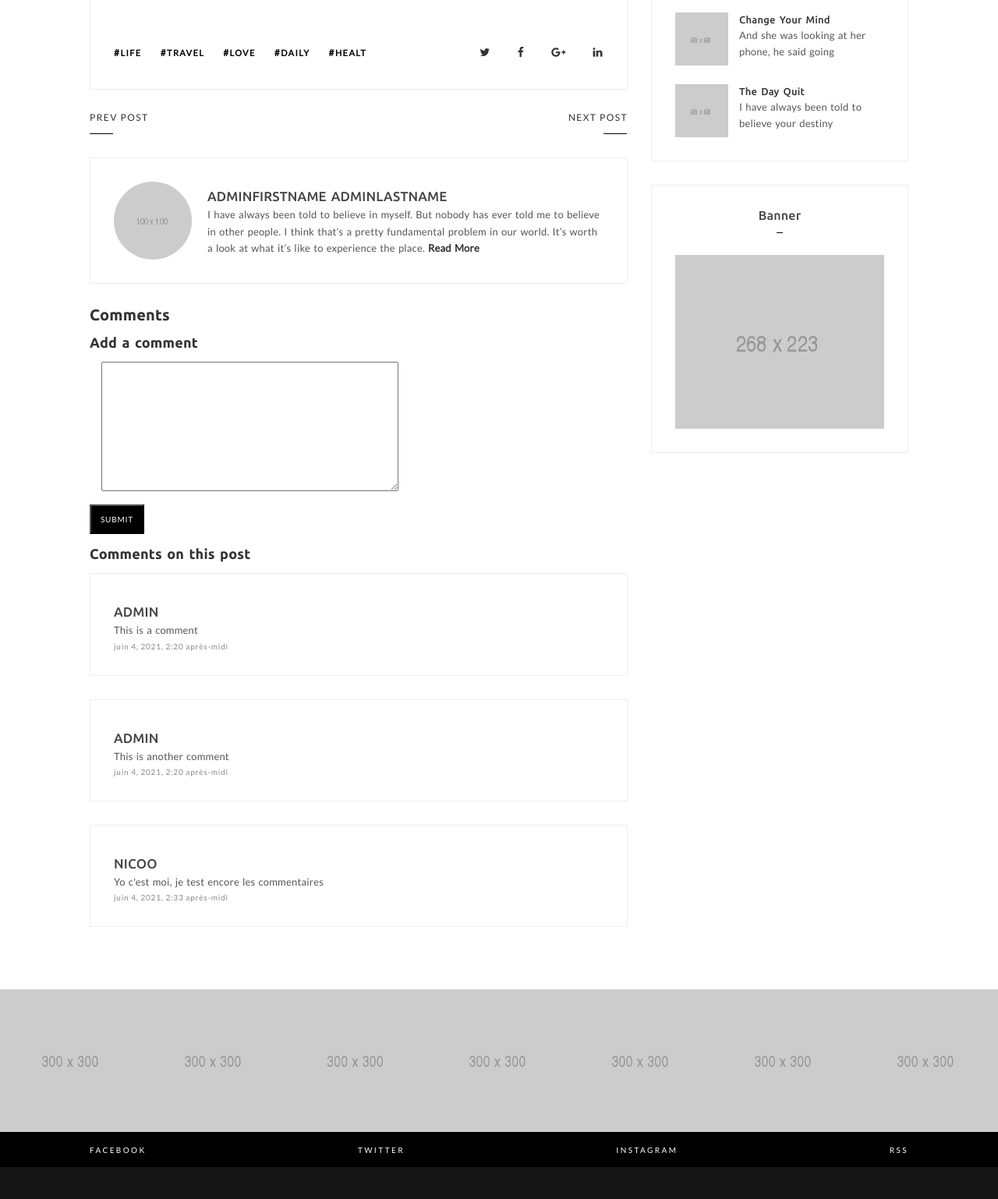
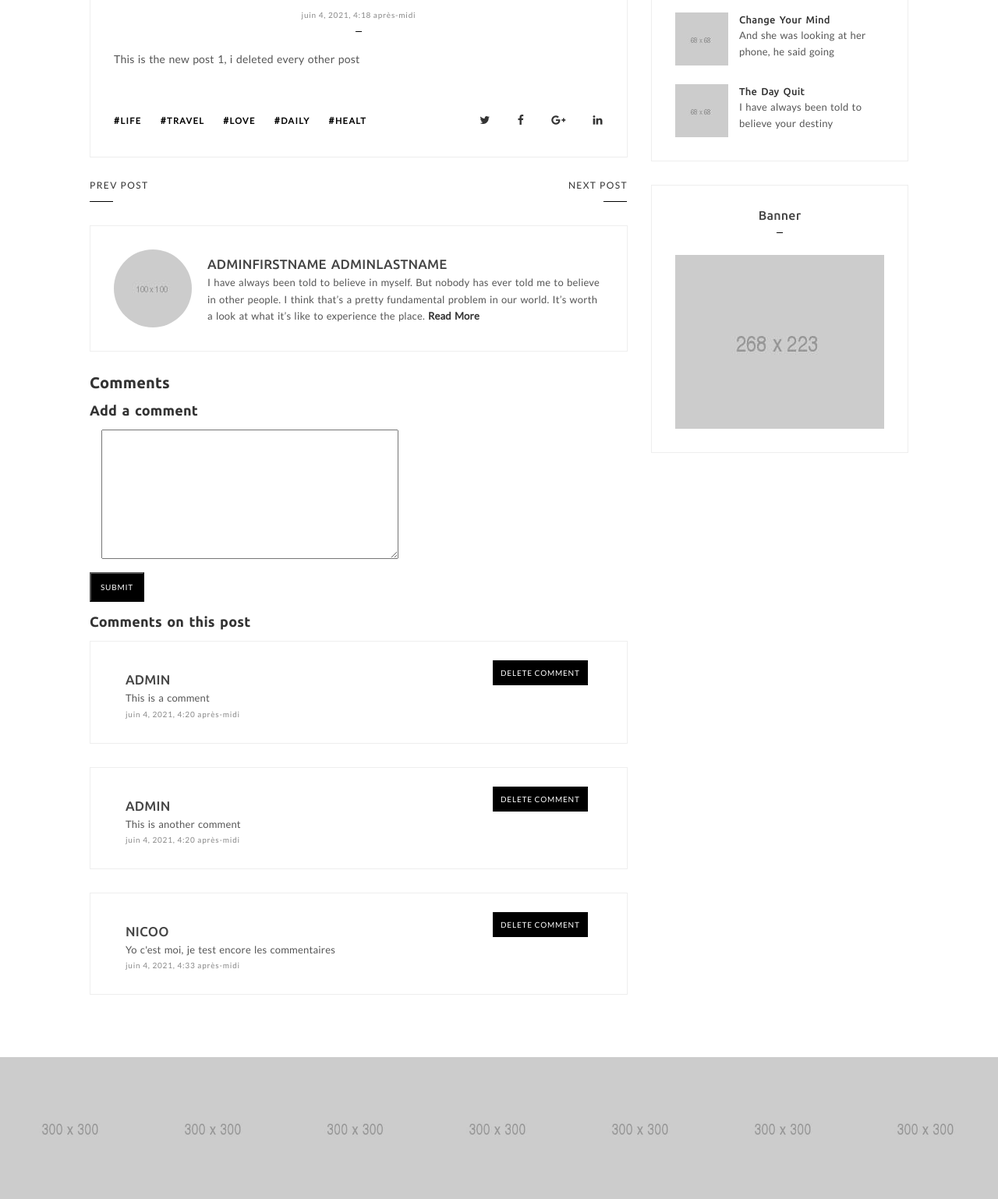
Before and after one commit to Nicolas-lrt/xdeberata, a Django app: a page that uses templates/blog/post.html in a window 1280 px wide. Shown: the part 836-2374 px from the top of the page at 78% size. Run offline with Django 3.2, Linux system fonts and the light colour scheme; a user stored in the database is signed in; data comes from the database, SQL or seed files in the repository; both versions use the stored data as it was after the commit; some libraries are stand-ins or nearby versions.

Commit message:
blog bientot ok

```diff
--- a/blog/urls.py
+++ b/blog/urls.py
@@ -12,6 +12,8 @@
     path('post/<slug:slug>', views.postPage, name='post_detail'),
     path('post-list', views.postList, name='post-list'),
     path('add-post', views.add_post, name='add-post'),
+    path('delete-p/<str:pk>', views.delete_post, name='delete-post'),
+    path('delete-c/<str:pk>', views.delete_comment, name='delete-comment'),
 ]
 
 if settings.DEBUG:
--- a/blog/views.py
+++ b/blog/views.py
@@ -1,11 +1,12 @@
 from django.shortcuts import render, redirect
+from slugify import slugify
 
 from account.decorators import admin_only
 from account.models import Account
 from .forms import CommentForm, CommentLoggedForm, AddPost
 
 # Create your views here.
-from blog.models import Post
+from blog.models import Post, Comments
 
 
 def index(request):
@@ -27,6 +28,10 @@
 def postPage(request, slug):
     post = Post.objects.get(slug=slug)
     logged = request.user.is_authenticated
+    admin = 0
+    for group in request.user.groups.all():
+        if group.name == 'admin':
+            admin = 1
     if request.method == 'POST':
         if logged:
             form = CommentLoggedForm(request.POST)
@@ -52,28 +57,48 @@
     else:
         form = CommentForm()
 
-    return render(request, 'blog/post.html', {'post': post, 'form': form})
+    return render(request, 'blog/post.html', {'post': post, 'form': form, 'admin': admin})
 
 
 def postList(request):
     posts = Post.objects.all()
+    admin = 0
+    for group in request.user.groups.all():
+        if group.name == 'admin':
+            admin = 1
+    return render(request, 'blog/post-list.html', {'posts': posts, 'admin': admin})
 
-    return render(request, 'blog/post-list.html', {'posts': posts})
+
+@admin_only
+def delete_post(request, pk):
+    post = Post.objects.get(id=pk)
+    post.delete()
+    return redirect('post-list')
+
+
+@admin_only
+def delete_comment(request, pk):
+    comment = Comments.objects.get(id=pk)
+    comment.delete()
+    return redirect(request.META.get('HTTP_REFERER'))
 
 
 @admin_only
 def add_post(request):
     author = Account.objects.get(user_id=request.user.id)
+    form = AddPost()
     if request.method == 'POST':
         form = AddPost(request.POST)
         if form.is_valid():
+            title = request.POST.get('title')
+            slug = slugify(title)
             post = Post(author_id=author.id,
-                        title=request.POST.get('title'),
+                        title=title,
                         body=request.POST.get('body'),
-                        main_img=request.POST.get('main_img'))
+                        main_img=request.FILES["main_img"],
+                        slug=slug)
             post.save()
 
             return redirect('post-list')
-    else:
-        form = AddPost()
+
     return render(request, 'blog/add-post.html', {'form': form})
--- a/projet/settings.py
+++ b/projet/settings.py
@@ -108,7 +108,7 @@
 
 LANGUAGE_CODE = 'fr-fr'
 
-TIME_ZONE = 'UTC'
+TIME_ZONE = 'Europe/Paris'
 
 USE_I18N = True
 
--- a/templates/account/connexion.html
+++ b/templates/account/connexion.html
@@ -38,7 +38,7 @@
         {% endfor %}
     </form>
     <br>
-    <h2>Pas de compte ? <a style="text-decoration: underline" href="{% url 'sign_in' %}">Cliquez ici pour vous inscrire</a></h2>
+    <h4>Pas de compte ? <a style="text-decoration: underline" href="{% url 'sign_in' %}">Cliquez ici pour vous inscrire</a></h4>
 
 </div>
 
--- a/templates/base/header.html
+++ b/templates/base/header.html
@@ -28,7 +28,8 @@
                     <li><a href="contact.html">Contact</a></li>
                     <li><a href="contact.html">Boutique</a></li>
                     {% if request.user.is_anonymous %}
-                    <li><a href="{% url 'sign_in' %}">Inscription/Connexion</a></li>
+                    <li><a href="{% url 'sign_in' %}">Inscription</a></li>
+                    <li><a href="{% url 'login' %}">Connexion</a></li>
                     {% else %}
                     <li><a href="#">Bienvenu, {{ request.user }}</a>
                         <ul>
--- a/templates/blog/add-post.html
+++ b/templates/blog/add-post.html
@@ -7,7 +7,7 @@
         <h1>Ecrire un nouveau poste sur le blog</h1>
         <br>
         <br>
-        <form method="POST" action="">
+        <form method="POST" action="" enctype='multipart/form-data'>
             {% csrf_token %}
             {% for champ in form %}
             <div class="col-md-2">
@@ -31,7 +31,7 @@
                            line-height: 10px;
                             margin-top: 2%"
                     type="submit">
-                Submit
+                Send
             </button>
         </form>
     </div>
--- a/templates/blog/post-list.html
+++ b/templates/blog/post-list.html
@@ -31,10 +31,15 @@
                                 <li><a href="#"><i class="fa fa-linkedin"></i></a></li>
                             </ul>
                             <div class="read-more-button">
+                                {% if admin %}
+                                <span class="medium-button"><a href="{% url 'delete-post' post.id %}">Delete post x</a></span>
+                                {% endif %}
                                 <span class="medium-button"><a href="{% url 'post_detail' post.slug %}">Read More ></a></span>
                             </div>
                         </div>
                     </div>
+                    {% empty %}
+                    <h3>No posts yet !</h3>
                     {% endfor %}
                 </div>
             </div>
--- a/templates/blog/post.html
+++ b/templates/blog/post.html
@@ -7,6 +7,16 @@
         <div class="row">
             <!-- Normal Posts -->
             <div class="col-md-8">
+                <div class="page-navs clearfix">
+                    <ul class="page-nav">
+                        <li><a href="{% url 'post-list' %}">Back to Post List</a></li>
+                        <li>
+                            {% if admin %}
+                            <span class="medium-button"><a href="{% url 'delete-post' post.id %}">Delete post</a></span>
+                            {% endif %}
+                        </li>
+                    </ul>
+                </div>
                 <div class="page">
                     <div class="post-page-container">
                         <div class="page-image">
@@ -112,13 +122,20 @@
                         <div class="widget widget-author-box">
                             <div class="widget-content">
                                 <div class="author-box-content clearfix">
-                                    <div class="author-name">
-                                        <h3>{{ comment.name }}</h3>
+                                    <div class="col-md-9">
+                                        <div class="author-name">
+                                            <h3>{{ comment.name }}</h3>
+                                        </div>
+                                        <div class="author-story">
+                                            <p>{{ comment.content }}</p>
+                                        </div>
+                                        <time class="post-date">{{ comment.date_added }}</time>
                                     </div>
-                                    <div class="author-story">
-                                        <p>{{ comment.content }}</p>
+                                    <div class="col-md-3">
+                                        {% if admin %}
+                                        <span class="medium-button"><a href="{% url 'delete-comment' comment.id %}">Delete comment</a></span>
+                                        {% endif %}
                                     </div>
-                                    <time class="post-date">{{ comment.date_added }}</time>
                                 </div>
                             </div>
                         </div>
```
Also changed, not shown: tests/test_urls.py (+2 -0 lines), db.sqlite3.
